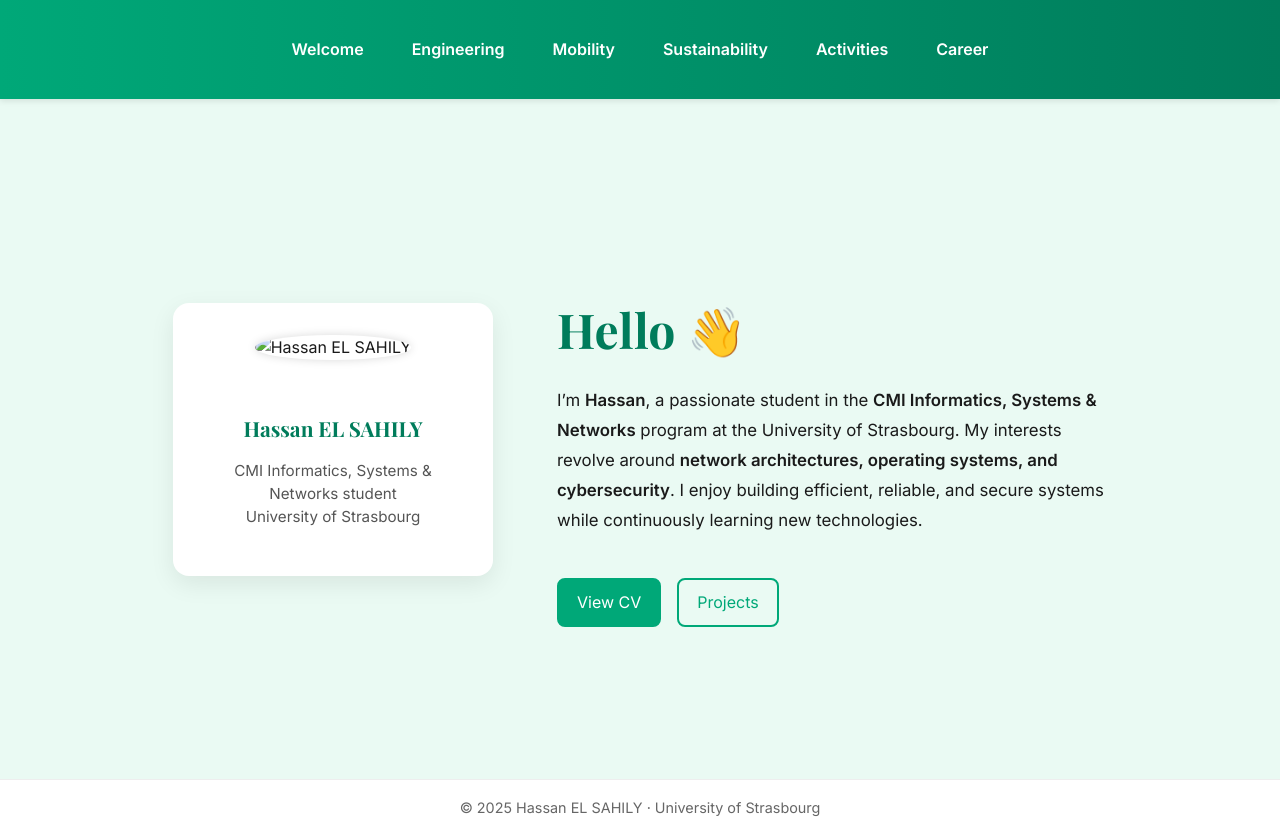
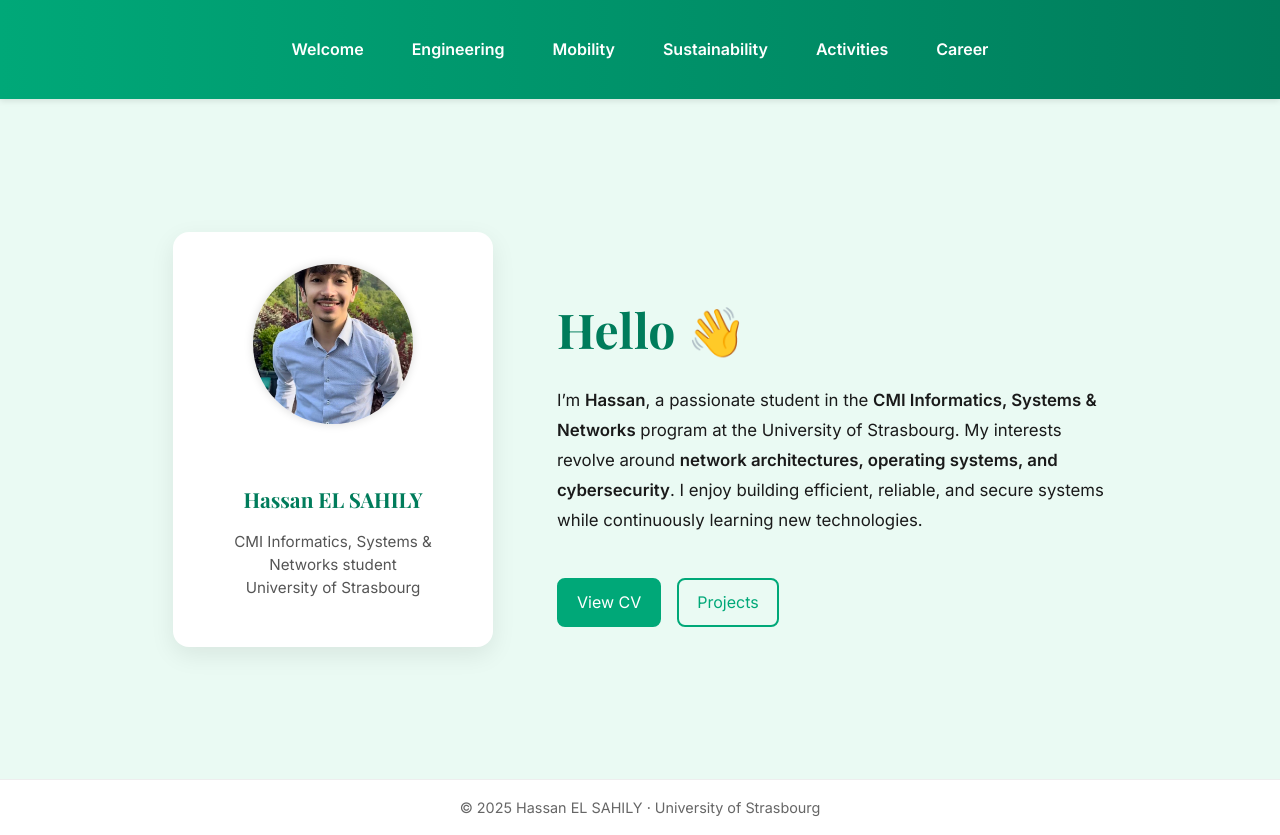
Before and after one commit to hassanElSahily/hassanelsahily.github.io, a plain HTML site: page index.html in a window 1280 px wide. Drawn offline with nearby package versions, Linux system fonts and the light colour scheme.

Commit message:
correction3

```diff
--- a/index.html
+++ b/index.html
@@ -193,7 +193,7 @@
 
 <section class="hero">
   <div class="profile">
-    <img src="images/hassan.jpg" alt="Hassan EL SAHILY">
+    <img src="images/Eportfolio_photo.jpg" alt="Hassan EL SAHILY">
     <h2>Hassan EL SAHILY</h2>
     <p>CMI Informatics, Systems & Networks student<br>University of Strasbourg</p>
   </div>
```
